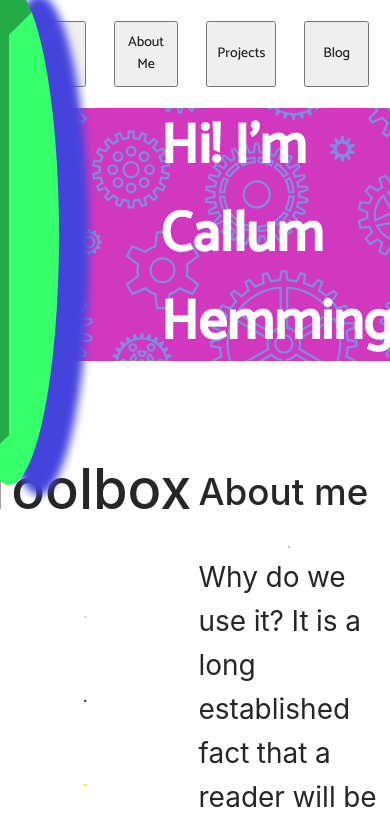
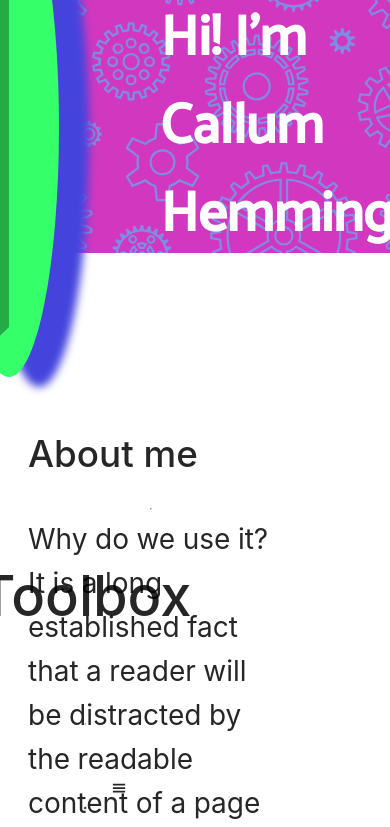
Before and after one commit to callumhemming/callumhemming-portfolio-, a Next.js app: page / in a window 390 px wide. Shown: the top 827 px of the page. Built offline with nearby package versions, Linux system fonts and the light colour scheme.

Commit message:
added some responsive

```diff
--- a/components/AboutMe/index.js
+++ b/components/AboutMe/index.js
@@ -1,8 +1,9 @@
 import style from "./AboutMe.module.css";
+import classListify from "../../utils/classListify.js";
 
-export default function AboutMe({position}) {
+export default function AboutMe({classList}) {
   return (
-    <article className={style.aboutMeContainer + " " + position}>
+    <article className={  classListify([style.aboutMeContainer],[classList])  }>
       <h2 className={style.title}>About me</h2>
       <hr className={style.break}/>
       <p className={style.textBlock}>
--- /dev/null
+++ b/components/NavBar/Burger.js
@@ -0,0 +1,43 @@
+import { GiHamburgerMenu } from "react-icons/gi"
+import style from "./NavBar.module.css"
+import Link from "next/dist/client/link"
+import React, { useState } from "react"
+import classListify from "../../utils/classListify.js"
+
+export default function Burger() {
+
+    const [isOpen, setIsOpen] = useState(false)
+
+
+    return (<>
+        <div className={style.navBarContainer + " " + style.navBarMobile}>
+
+            {isOpen&&
+            <>
+            <Link href="/callumhemmingcv.pdf">
+                <button className={style.button}>CV</button>
+            </Link>
+
+            <Link href="/">
+                <button className={style.button}>About Me</button>
+            </Link>
+            <Link href="/projects">
+                <button className={style.button}>Projects</button>
+            </Link>
+
+
+            <button className={style.button}>Blog</button>
+            </>
+            }
+
+
+
+                <GiHamburgerMenu className={classListify([style.burger],[ isOpen? style.burgerOpen : "" ])  }
+                onClick={()=>{setIsOpen(!isOpen)}} />
+
+
+
+        </div>
+    </>)
+
+}
--- a/components/NavBar/NavBar.module.css
+++ b/components/NavBar/NavBar.module.css
@@ -5,6 +5,15 @@
     margin: 0.5em;
     padding: 1em;
     z-index: 2;
+}
+
+
+
+.navBarMobile{
+    flex-direction: column;
+    position: absolute;
+    bottom: 2em;
+    left:2em;
 }
 
 .buttonLeft{
@@ -16,3 +25,12 @@
    padding: 9px;
 
 }
+.burger{
+    align-self: center;
+    width: 10em;
+
+}
+.burgerOpen{
+    transform: rotate(90deg);
+
+}
--- a/components/NavBar/index.js
+++ b/components/NavBar/index.js
@@ -1,9 +1,19 @@
 import style from "./NavBar.module.css";
+import Burger from "./Burger.js";
 import Link from "next/link";
+import { useMediaQuery } from "react-responsive";
+
+
+
 
 export default function NavBar() {
+
+  const isTabletOrMobile = useMediaQuery({ query: '(max-width: 1224px)' })
+
   return (
     <>
+    {isTabletOrMobile&& <Burger />}
+     {!isTabletOrMobile&&
      <div className={style.navBarContainer}>
 
      <Link href="/callumhemmingcv.pdf">
@@ -21,6 +31,7 @@ export default function NavBar() {
    <button className={style.button}>Blog</button>
 
  </div>
+     }
     </>
   );
 }
--- a/components/Splash/splash.module.css
+++ b/components/Splash/splash.module.css
@@ -30,6 +30,7 @@ height:30vh;
     width: 30%;
     height:20%;
 
+
 }
 
 
--- a/components/TechStack/index.js
+++ b/components/TechStack/index.js
@@ -5,24 +5,46 @@ import {SiNextdotjs, SiJavascript, SiCsswizardry, SiExpress, SiPostgresql} from
 import {IoLogoNodejs} from "react-icons/io"
 import {BsGithub} from "react-icons/bs"
 import {FaGitSquare} from "react-icons/fa"
+import classListify from "../../utils/classListify.js"
+import { Tooltip } from "antd"
 
-export default function TechStack({position}){
+export default function TechStack({classList}){
 
 
 
     return(
-    <div className={style.techStackContainer + " " + position}>
+    <div className={classListify( [style.techStackContainer], [ classList]     )}>
             <h4> Toolbox</h4>
+            <Tooltip title="React">
             <DiReact className={style.react}/>
+            </Tooltip>
+            <Tooltip title="Next.js">
             <SiNextdotjs className={style.next}/>
+            </Tooltip>
+            <Tooltip title="Javascript">
             <SiJavascript className={style.javascript}/>
+            </Tooltip>
+            <Tooltip title="Nodejs">
             <IoLogoNodejs className={style.node}/>
+            </Tooltip>
+            <Tooltip title="HTML">
             <DiHtml5 className={style.html}/>
+            </Tooltip>
+            <Tooltip title="CSS">
             <SiCsswizardry className={style.css}/>
+            </Tooltip>
+            <Tooltip title="Express">
             <SiExpress className={style.express}/>
+            </Tooltip>
+            <Tooltip title="GitHub">
             <BsGithub className={style.github}/>
+            </Tooltip>
+            <Tooltip title="Git">
             <FaGitSquare className={style.git}/>
+            </Tooltip>
+            <Tooltip title="PostgreSQL">
             <SiPostgresql className={style.postgres}/>
+            </Tooltip>
         </div>
     )
 }
--- a/package.json
+++ b/package.json
@@ -14,7 +14,8 @@
     "react": "17.0.2",
     "react-dom": "17.0.2",
     "react-icons": "^4.3.1",
-    "react-pdf": "^5.7.2"
+    "react-pdf": "^5.7.2",
+    "react-responsive": "^9.0.0-beta.6"
   },
   "devDependencies": {
     "eslint": "8.9.0",
--- a/pages/index.js
+++ b/pages/index.js
@@ -2,15 +2,20 @@ import React from "react"
 import Splash from "../components/Splash"
 import AboutMe from "../components/AboutMe"
 import TechStack from "../components/TechStack"
+import { useMediaQuery } from "react-responsive"
+import classListify from "../utils/classListify.js"
 
 import style from "../styles/homepage.module.css"
 
+
 export default function Home() {
+
+  const isTabletOrMobile = useMediaQuery({ query: '(max-width: 1224px)' })
   return (
     <>
-    <div className={style.row}>
-    <TechStack position={style.left}/>
-    <AboutMe position={style.center}/>
+    <div className={  classListify([style.row],[isTabletOrMobile? style.rowMobile : ""]) }>
+    <TechStack classList={[style.left]}/>
+    <AboutMe classList={[style.center]}/>
     </div>
 
     </>
--- a/styles/homepage.module.css
+++ b/styles/homepage.module.css
@@ -1,8 +1,13 @@
 .row{
+    margin-top: 5em;
     display: flex;
     align-items: center;
     width: 100vw;
     /* border: 1px red solid; */
+}
+
+.rowMobile{
+    flex-direction: column-reverse;
 }
 
 .left{
--- /dev/null
+++ b/utils/classListify.js
@@ -0,0 +1,6 @@
+export default function classListify(firstList, propList){
+    return firstList
+        .concat(propList)
+        .join(" ")
+
+}
```
Also changed, not shown: 2 other files (tests, documents, lock files or other folders). Lines whose indentation alone changed are shown as unchanged.
